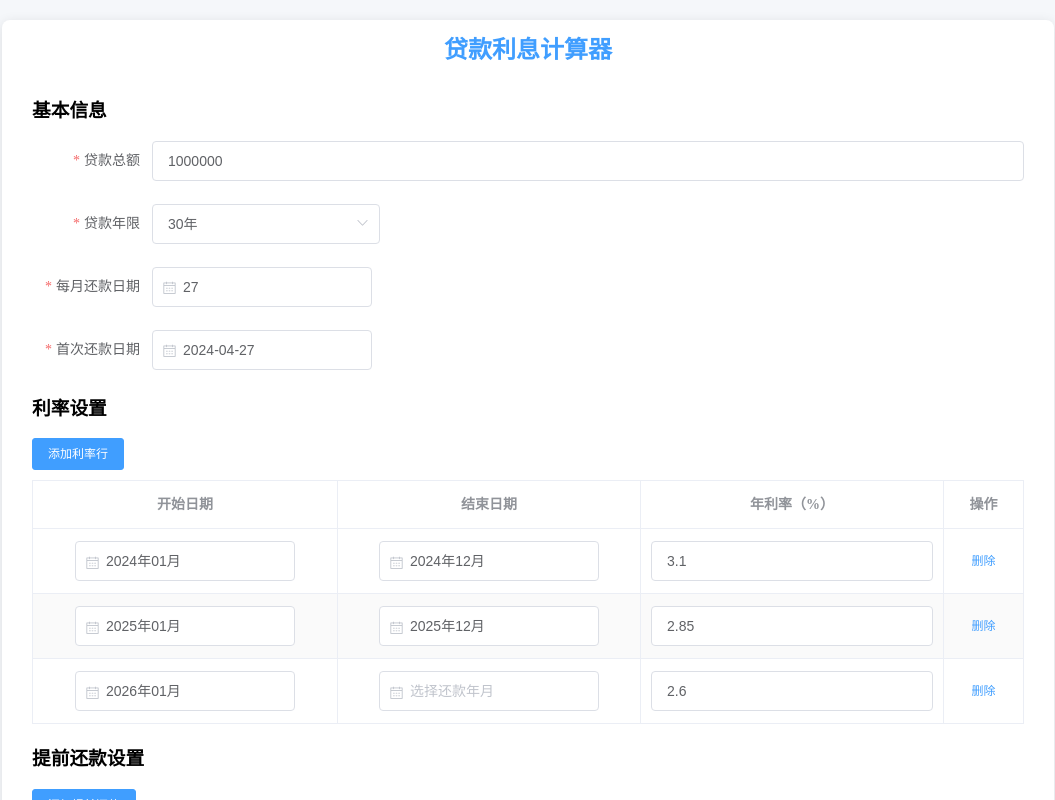
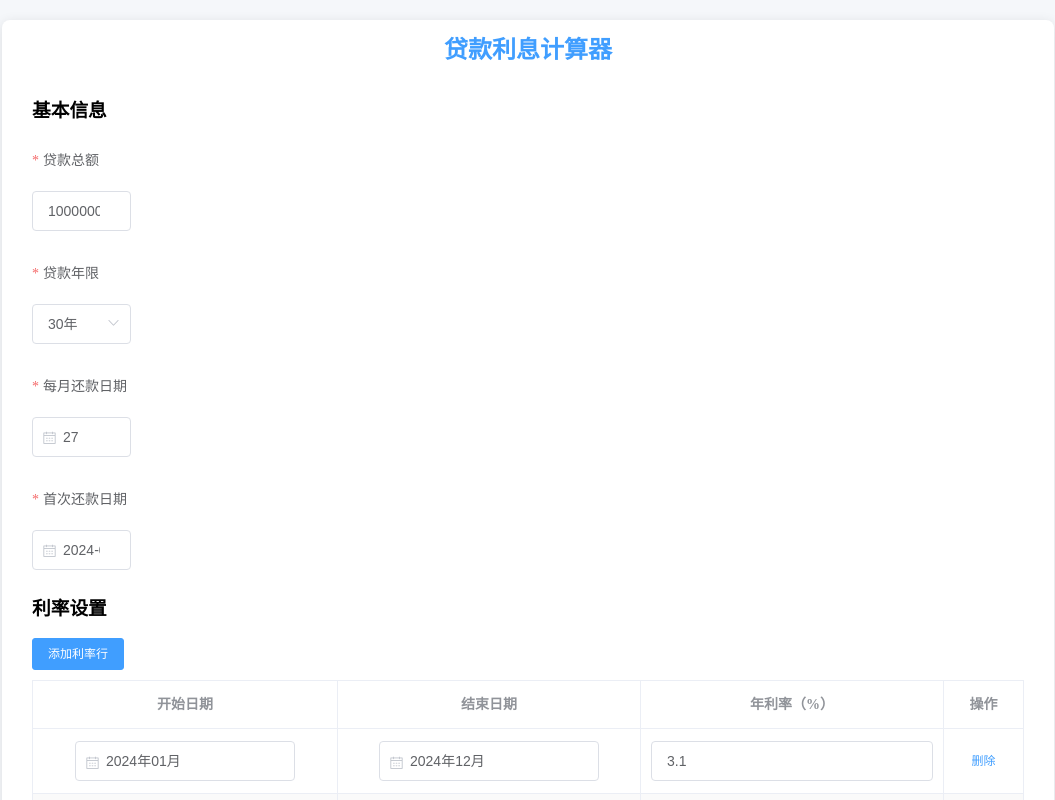
Before and after one commit to kong0836/budget-web, a Vue app: page /loan in a window 1280 px wide. Shown: the top 800 px of the page, without its empty margins (112-1167 px from the left). Built offline with nearby package versions, Linux system fonts and the light colour scheme; what v-jsoneditor would draw is missing.

Commit message:
feat: 代码重构

```diff
--- /dev/null
+++ b/src/views/loan/basic-info.vue
@@ -0,0 +1,79 @@
+<template>
+  <div class="basic-info">
+    <h3>基本信息</h3>
+    <el-form
+        ref="basicForm"
+        :label-width="LABEL_WIDTH"
+        :model="basicForm"
+        :rules="basicFormRules"
+        label-position="top">
+      <el-form-item label="贷款总额" prop="loanAmount">
+        <el-input
+            v-model="basicForm.loanAmount"
+            placeholder="请输入贷款总额（元）"
+            type="number">
+        </el-input>
+      </el-form-item>
+      <el-form-item label="贷款年限" prop="loanYears">
+        <el-select v-model="basicForm.loanYears">
+          <el-option
+              v-for="item in loadYearOptions"
+              :key="item.value"
+              :label="item.label"
+              :value="item.value"/>
+        </el-select>
+      </el-form-item>
+      <el-form-item label="每月还款日期" prop="repaymentDate">
+        <el-date-picker
+            v-model="basicForm.repaymentDate"
+            format="dd"
+            placeholder="选择还款日期"
+            type="date"
+            value-format="dd">
+        </el-date-picker>
+      </el-form-item>
+      <el-form-item label="首次还款日期" prop="startDate">
+        <el-date-picker
+            v-model="basicForm.startDate"
+            placeholder="选择还款年月"
+            type="date"
+            value-format="yyyy-MM-dd">
+        </el-date-picker>
+      </el-form-item>
+    </el-form>
+  </div>
+</template>
+
+<script lang="ts">
+import { Component, Vue } from 'vue-property-decorator';
+import { cloneDeep } from "lodash";
+import { BasicForm } from "@/types/loand";
+
+/**
+ * 默认基本贷款信息配置
+ */
+const DEFAULT_BASIC_INFO: Partial<BasicForm> = {
+  loanAmount: 1000000, // 100万元对应的元单位值
+  loanYears: 30, // 默认贷款30年
+  repaymentDate: '27', // 还款日期为空
+  startDate: '2024-04-27', // 开始日期为空
+};
+
+@Component({})
+export default class BasicInfo extends Vue {
+  basicForm: Partial<BasicInfo> = cloneDeep(DEFAULT_BASIC_INFO);
+}
+</script>
+
+<style lang="scss" scoped>
+.basic-info {
+  .el-form {
+    width: 10%;
+
+    .el-input,
+    .el-select {
+      width: 100%;
+    }
+  }
+}
+</style>
--- a/src/views/loan/loan-list.vue
+++ b/src/views/loan/loan-list.vue
@@ -3,12 +3,14 @@
     <div class="calculator-container">
       <div class="calculator-header">贷款利息计算器</div>
 
+      <div class="basic-info">
         <h3>基本信息</h3>
         <el-form
             ref="basicForm"
             :label-width="LABEL_WIDTH"
             :model="basicForm"
-          :rules="basicFormRules">
+            :rules="basicFormRules"
+            label-position="top">
           <el-form-item label="贷款总额" prop="loanAmount">
             <el-input
                 v-model="basicForm.loanAmount"
@@ -43,6 +45,7 @@
             </el-date-picker>
           </el-form-item>
         </el-form>
+      </div>
 
       <h3>利率设置</h3>
       <el-button
@@ -354,16 +357,7 @@ import { Component, Vue } from "vue-property-decorator";
 import moment from 'moment';
 import { cloneDeep } from "lodash";
 import { Form } from "element-ui";
-
-/**
- * 基本贷款信息接口定义
- */
-interface BasicInfo {
-  loanAmount: number; // 贷款总额（元）
-  loanYears: number; // 贷款年限
-  repaymentDate: string; // 每月还款日期
-  startDate: string; // 首次还款日期
-}
+import { BasicForm } from "@/types/loand";
 
 /**
  * 浮动利率接口定义
@@ -395,7 +389,7 @@ interface RateListItem {
 /**
  * 默认基本贷款信息配置
  */
-const DEFAULT_BASIC_INFO: Partial<BasicInfo> = {
+const DEFAULT_BASIC_INFO: Partial<BasicForm> = {
   loanAmount: 1000000, // 100万元对应的元单位值
   loanYears: 30, // 默认贷款30年
   repaymentDate: '27', // 还款日期为空
@@ -440,7 +434,7 @@ export default class HousingFund extends Vue {
   // 表单标签宽度
   LABEL_WIDTH = '120px';
   // 基本贷款信息表单数据
-  basicForm: Partial<BasicInfo> = cloneDeep(DEFAULT_BASIC_INFO);
+  basicForm: Partial<BasicForm> = cloneDeep(DEFAULT_BASIC_INFO);
   basicFormRules = {
     loanAmount: { required: true, message: '请输入贷款总额', trigger: 'blur' },
     loanYears: { required: true, message: '请选择贷款年限', trigger: 'change' },
@@ -1206,6 +1200,17 @@ export default class HousingFund extends Vue {
       margin-bottom: 30px;
     }
 
+    .basic-info {
+      .el-form {
+        width: 10%;
+
+        .el-input,
+        .el-select {
+          width: 100%;
+        }
+      }
+    }
+
     .input-section {
       margin-bottom: 30px;
     }
```
Also changed, not shown: src/types/loand.d.ts (added, +9 -0 lines). Lines whose indentation alone changed are shown as unchanged.
